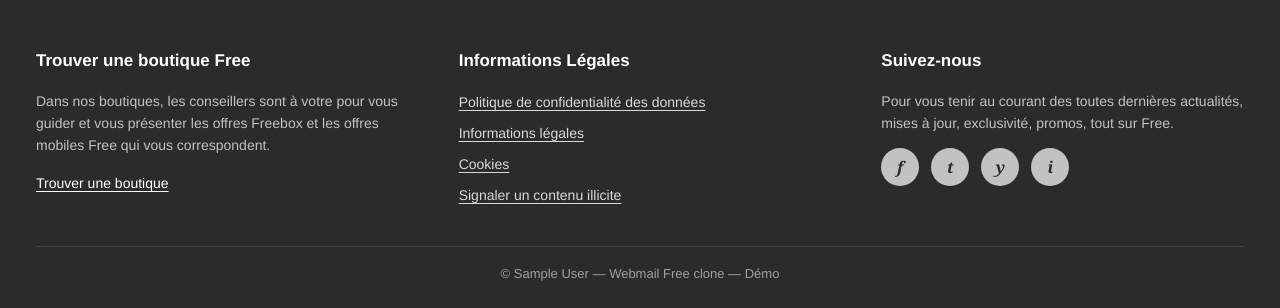
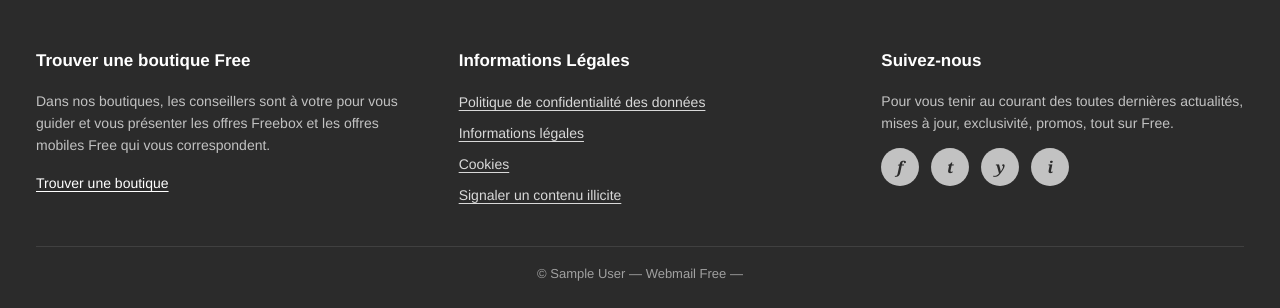
Before and after one commit to cloudovh53-lgtm/fre_fr, a Flask app: template templates/login.html in a window 1280 px wide. Shown: the part 721-1029 px from the top of the page. Run offline with Flask 3, Linux system fonts and the light colour scheme; the template is opened without the code that fills it: most values are stand-ins (such as "Sample title", 1, 10 or a date in 2020).

Commit message:
Update login.html

```diff
--- a/templates/login.html
+++ b/templates/login.html
@@ -130,7 +130,7 @@
             </div>
         </div>
         <div class="footer-bottom">
-            <span>© {{ display_name }} — Webmail Free clone — Démo</span>
+            <span>© {{ display_name }} — Webmail Free —</span>
         </div>
     </footer>
 
```
